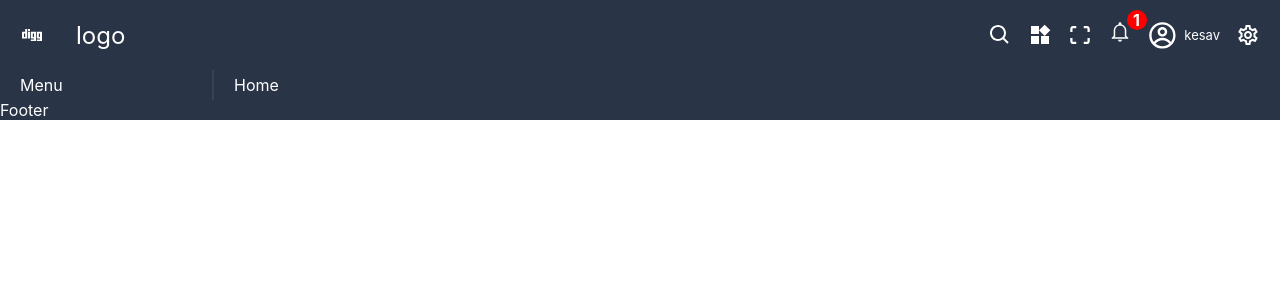
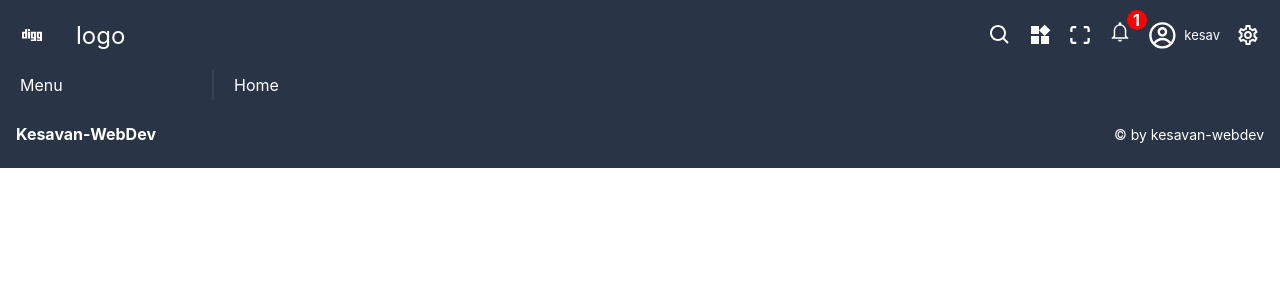
Before and after one commit to kesavan-webdev/react-admin-dashboard, a React (Create React App) app: page / in a window 1280 px wide. Shown: the top 300 px of the page. Built offline with nearby package versions, Linux system fonts and the light colour scheme.

Commit message:
add footer

```diff
--- a/src/components/footer/footer.component.jsx
+++ b/src/components/footer/footer.component.jsx
@@ -1,5 +1,11 @@
+import "../footer/footer.scss";
 const Footer = () => {
-  return <div>Footer</div>;
+  return (
+    <div className="footer">
+      <span>Kesavan-WebDev</span>
+      <span>&copy; by kesavan-webdev</span>
+    </div>
+  );
 };
 
 export default Footer;
--- a/src/components/footer/footer.scss
+++ b/src/components/footer/footer.scss
@@ -0,0 +1,14 @@
+.footer {
+  display: flex;
+  justify-content: space-between;
+  align-items: center;
+  padding: 1.5rem 1rem;
+  span {
+    &:first-child {
+      font-weight: bold;
+    }
+    &:last-child {
+      font-size: 14px;
+    }
+  }
+}
```
